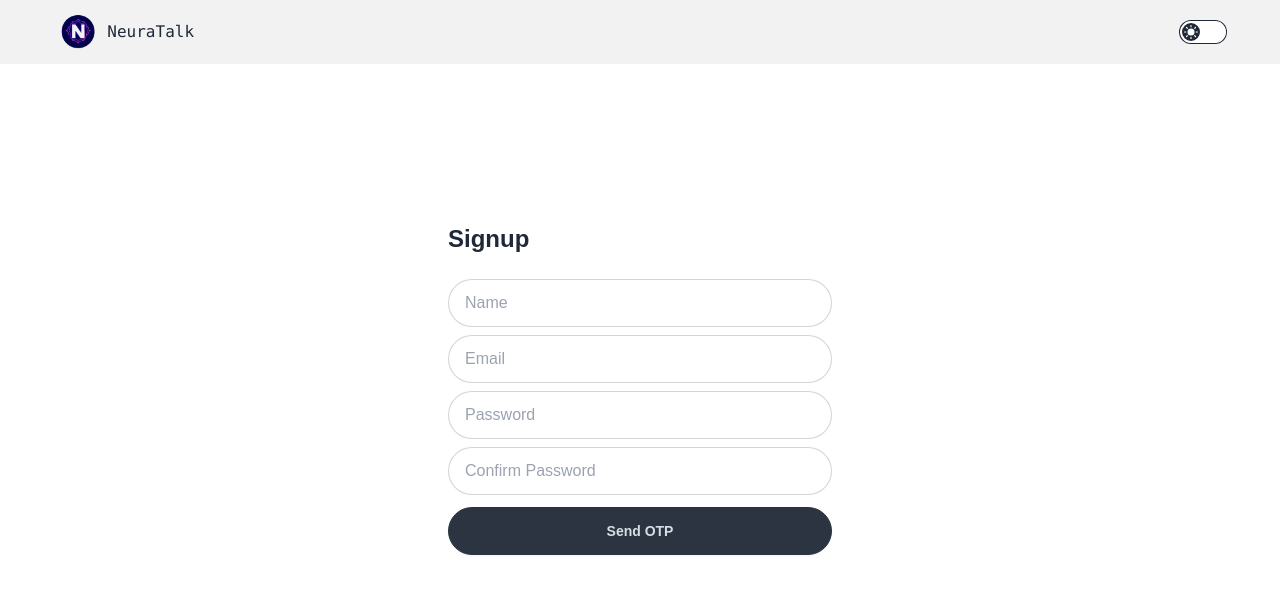
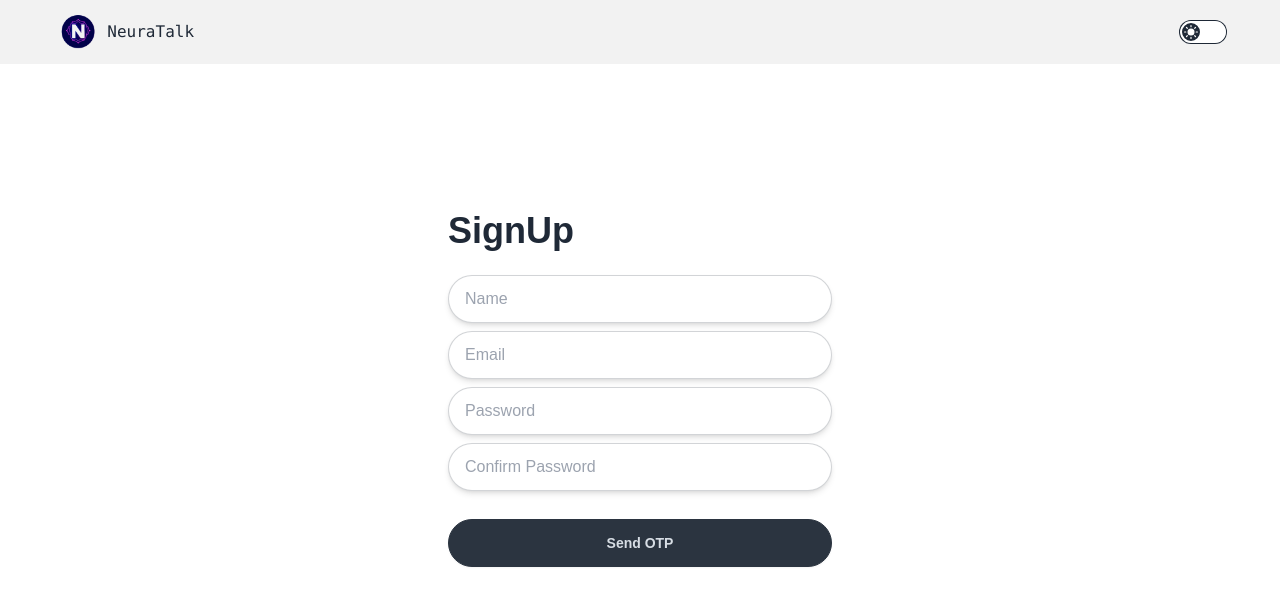
Before and after one commit to misbah-ul-hoq/neuratalk, a Next.js app: page /signup in a window 1280 px wide. Shown: the top 606 px of the page. Built offline with nearby package versions, Linux system fonts and the light colour scheme.

Commit message:
updated signup page ui

```diff
--- a/src/app/signup/page.tsx
+++ b/src/app/signup/page.tsx
@@ -53,12 +53,12 @@ export default function SignupForm() {
       <div className="max-w-96 rounded-lg p-6 sm:p-7 lg:p-0">
         {step === 1 ? (
           <form onSubmit={handleSubmit(onSubmit)}>
-            <h2 className="mb-4 text-2xl font-bold">Signup</h2>
+            <h2 className="mb-4 text-3xl font-bold lg:text-4xl">SignUp</h2>
             <input
               type="text"
               placeholder="Name"
               {...register("name", { required: "Name is required" })}
-              className="input input-bordered mt-2 w-full rounded-full"
+              className="input input-bordered mt-2 w-full rounded-full shadow-md"
             />
             {errors.name && (
               <span className="text-sm text-red-500">
@@ -70,7 +70,7 @@ export default function SignupForm() {
               type="email"
               placeholder="Email"
               {...register("email", { required: "Email is required" })}
-              className="input input-bordered mt-2 w-full rounded-full"
+              className="input input-bordered mt-2 w-full rounded-full shadow-md"
             />
             {errors.email && (
               <span className="text-sm text-red-500">
@@ -82,7 +82,7 @@ export default function SignupForm() {
               type="password"
               placeholder="Password"
               {...register("password", { required: "Password is required" })}
-              className="input input-bordered mt-2 w-full rounded-full"
+              className="input input-bordered mt-2 w-full rounded-full shadow-md"
             />
             {errors.password && (
               <span className="text-sm text-red-500">
@@ -97,7 +97,7 @@ export default function SignupForm() {
                 validate: (value) =>
                   value === watch("password") || "Passwords do not match",
               })}
-              className="input input-bordered mb-3 mt-2 w-full rounded-full"
+              className="input input-bordered mb-3 mt-2 w-full rounded-full shadow-md"
             />
             {errors.confirmPassword && (
               <span className="text-sm text-red-500">
@@ -107,7 +107,7 @@ export default function SignupForm() {
 
             <button
               type="submit"
-              className="btn btn-neutral btn-block rounded-full"
+              className="btn btn-neutral btn-block mt-4 rounded-full"
             >
               Send OTP
             </button>
```
